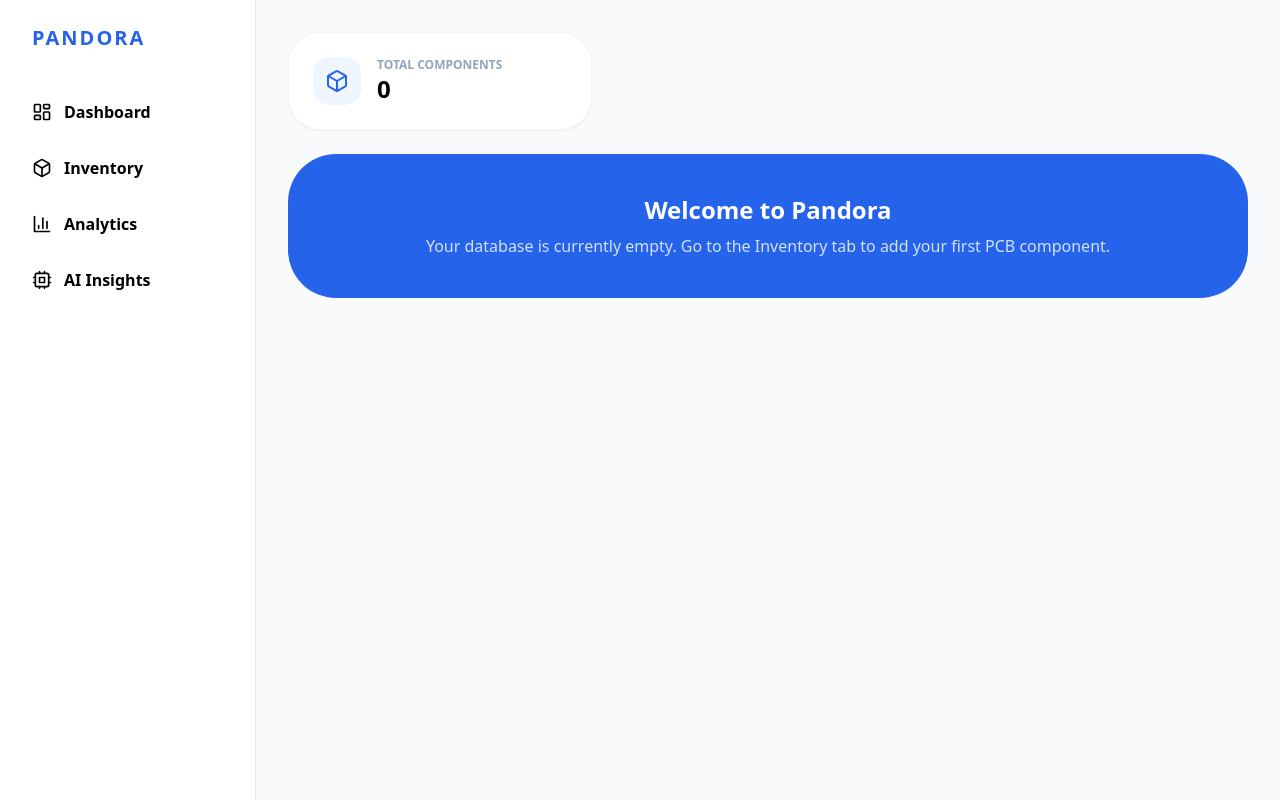
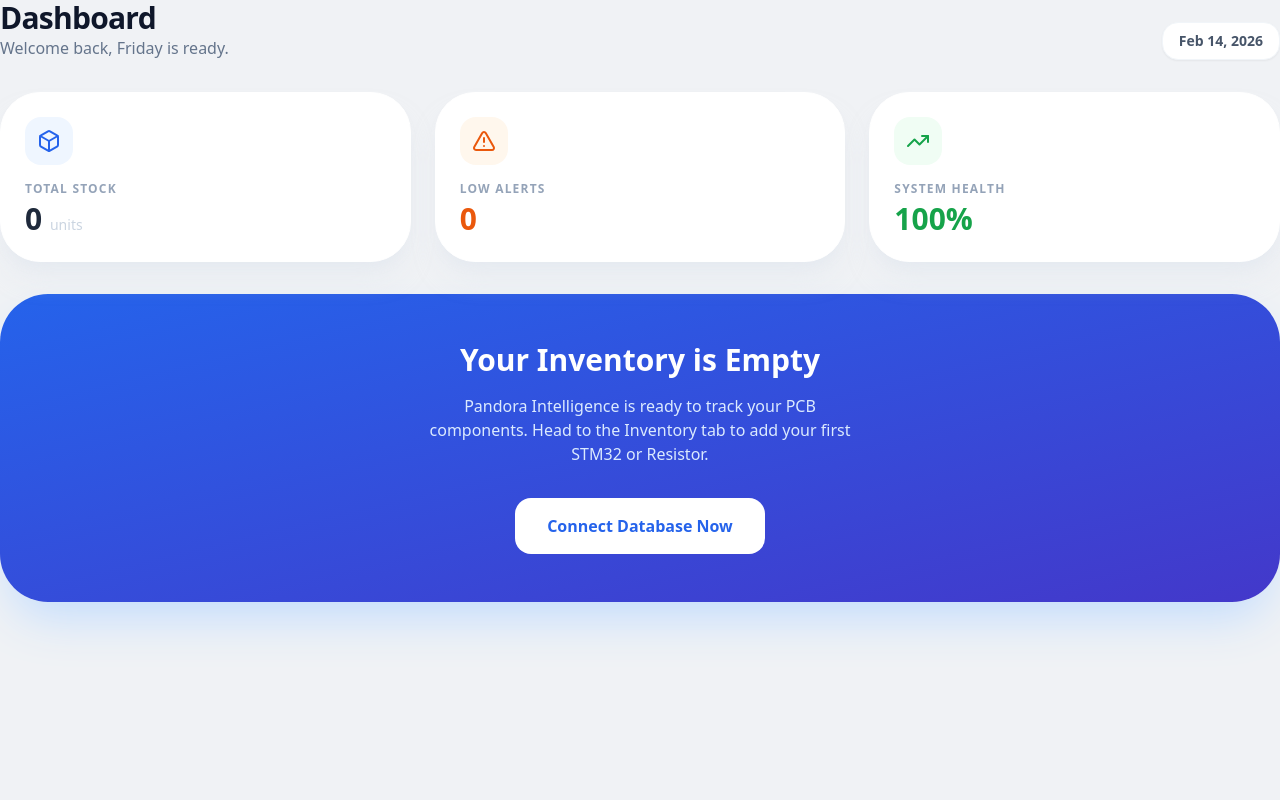
Before and after one commit to adityaxkrishav123-lab/pandora-system, a React (Create React App) app: page / in a window 1280 px wide. Built offline with nearby package versions, Linux system fonts and the light colour scheme; the HTML template or start-up script is replaced by a standard one.

Commit message:
Update App.js

```diff
--- a/src/App.js
+++ b/src/App.js
@@ -1,33 +1,53 @@
 import React from 'react';
-import { HashRouter as Router, Routes, Route, Link } from 'react-router-dom';
-import { LayoutDashboard, Box, BarChart3, Cpu } from 'lucide-react';
-import Dashboard from './pages/Dashboard';
-import Inventory from './pages/Inventory';
-import Analytics from './pages/Analytics';
-import ComponentDetail from './pages/ComponentDetail';
+import { LayoutDashboard, Box, TrendingUp, AlertTriangle } from 'lucide-react';
 
-const App = () => (
-  <Router>
-    <div className="flex min-h-screen bg-slate-50">
-      <aside className="w-64 bg-white border-r border-slate-200 p-6 hidden lg:block">
-        <div className="font-bold text-xl mb-10 text-blue-600 px-2 uppercase tracking-widest">Pandora</div>
-        <nav className="space-y-4">
-          <Link to="/" className="flex items-center gap-3 p-2 hover:text-blue-600 font-bold"><LayoutDashboard size={20}/> Dashboard</Link>
-          <Link to="/inventory" className="flex items-center gap-3 p-2 hover:text-blue-600 font-bold"><Box size={20}/> Inventory</Link>
-          <Link to="/analytics" className="flex items-center gap-3 p-2 hover:text-blue-600 font-bold"><BarChart3 size={20}/> Analytics</Link>
-          <Link to="/detail" className="flex items-center gap-3 p-2 hover:text-blue-600 font-bold"><Cpu size={20}/> AI Insights</Link>
-        </nav>
-      </aside>
-      <main className="flex-1 p-8">
-        <Routes>
-          <Route path="/" element={<Dashboard />} />
-          <Route path="/inventory" element={<Inventory />} />
-          <Route path="/analytics" element={<Analytics />} />
-          <Route path="/detail" element={<ComponentDetail />} />
-        </Routes>
-      </main>
+const Dashboard = () => {
+  return (
+    <div className="animate-in fade-in duration-700 space-y-8">
+      {/* Header Section */}
+      <div className="flex justify-between items-end">
+        <div>
+          <h1 className="text-3xl font-black tracking-tight text-slate-900">Dashboard</h1>
+          <p className="text-slate-500 font-medium">Welcome back, Friday is ready.</p>
+        </div>
+        <div className="bg-white px-4 py-2 rounded-2xl shadow-sm border border-slate-100 text-sm font-bold text-slate-600">
+          Feb 14, 2026
+        </div>
+      </div>
+
+      {/* Stats Grid */}
+      <div className="grid grid-cols-1 md:grid-cols-3 gap-6">
+        <div className="bg-white p-6 rounded-[2.5rem] shadow-xl shadow-slate-200/50 border border-white">
+          <div className="w-12 h-12 bg-blue-50 text-blue-600 rounded-2xl flex items-center justify-center mb-4"><Box /></div>
+          <p className="text-slate-400 text-xs font-black uppercase tracking-widest">Total Stock</p>
+          <h3 className="text-3xl font-black mt-1 text-slate-800">0 <span className="text-sm text-slate-300 font-medium">units</span></h3>
+        </div>
+
+        <div className="bg-white p-6 rounded-[2.5rem] shadow-xl shadow-slate-200/50 border border-white">
+          <div className="w-12 h-12 bg-orange-50 text-orange-600 rounded-2xl flex items-center justify-center mb-4"><AlertTriangle /></div>
+          <p className="text-slate-400 text-xs font-black uppercase tracking-widest">Low Alerts</p>
+          <h3 className="text-3xl font-black mt-1 text-orange-600">0</h3>
+        </div>
+
+        <div className="bg-white p-6 rounded-[2.5rem] shadow-xl shadow-slate-200/50 border border-white">
+          <div className="w-12 h-12 bg-green-50 text-green-600 rounded-2xl flex items-center justify-center mb-4"><TrendingUp /></div>
+          <p className="text-slate-400 text-xs font-black uppercase tracking-widest">System Health</p>
+          <h3 className="text-3xl font-black mt-1 text-green-600">100%</h3>
+        </div>
+      </div>
+
+      {/* Empty State Hero */}
+      <div className="bg-gradient-to-br from-blue-600 to-indigo-700 rounded-[3rem] p-12 text-center text-white shadow-2xl shadow-blue-200">
+        <h2 className="text-3xl font-bold mb-4">Your Inventory is Empty</h2>
+        <p className="text-blue-100 max-w-md mx-auto mb-8 font-medium">
+          Pandora Intelligence is ready to track your PCB components. Head to the Inventory tab to add your first STM32 or Resistor.
+        </p>
+        <button className="bg-white text-blue-600 px-8 py-4 rounded-2xl font-black hover:scale-105 transition-transform">
+          Connect Database Now
+        </button>
+      </div>
     </div>
-  </Router>
-);
+  );
+};
 
-export default App;
+export default Dashboard;
```
